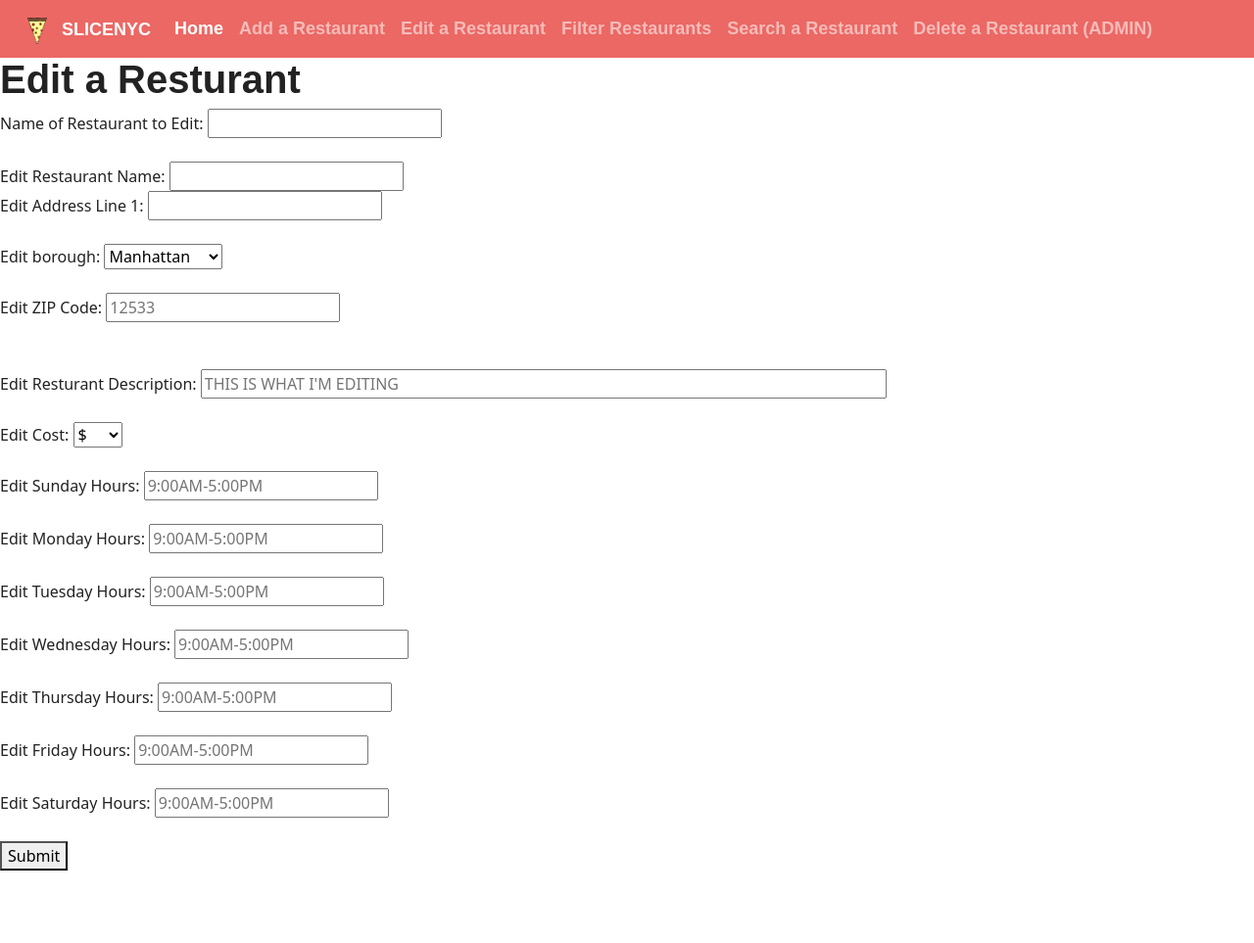
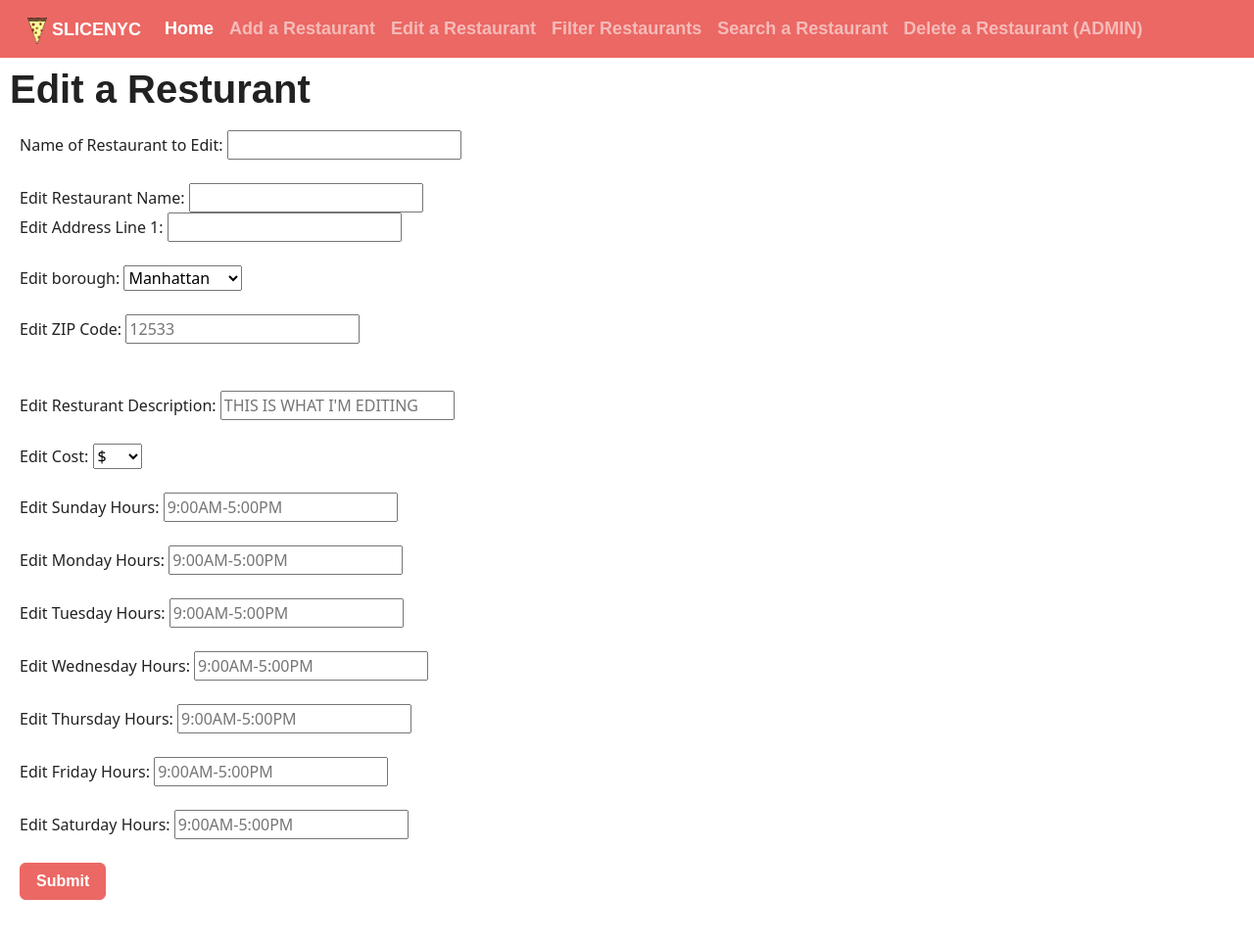
Before and after one commit to software-students-fall2023/2-web-app-exercise-plant-2-0, a Flask app: page /edit in a window 1280 px wide. Shown: the whole page at 98% size. Before the commit the page ends 889 px from the top, so only its background shows below. Run offline with Flask 3, Linux system fonts and the light colour scheme; some libraries are stand-ins or nearby versions; some web fonts are replaced.

Commit message:
Improved buttons and cards instead of lists

```diff
--- a/static/css/index.css
+++ b/static/css/index.css
@@ -1,26 +1,13 @@
-.btn {
-    display: inline-block;
-    padding: 10px 20px;
-    border-radius: 4px;
-    border: none;
-    font-size: 1rem;
-    cursor: pointer;
-  }
+h1{
+  margin: 10px;
+}
+form{
+  margin:20px;
+}
+ul{
+  padding-left:20px;
+}
 
-  /* Primary button */
-  .btn-primary {
-    background: #007bff;
-    color: #fff;
-  }
-
-  .btn-primary:hover {
-    background: #0062cc;
-  }
-
-  /* Form container */
-  form {
-    max-width: 500px;
-    margin: 0 auto;
-    padding: 20px;
-    border: 1px solid #ddd;
-  }
+.card{
+ width: 93%;
+}
--- a/templates/pages/edit.html
+++ b/templates/pages/edit.html
@@ -3,33 +3,12 @@
 
 <head>
     <link rel="stylesheet" type="text/css" href="{{ url_for('static', filename='css/bootstrap.css') }}">
+    <link rel="stylesheet" type="text/css" href="{{ url_for('static', filename='css/index.css') }}">
+
     <meta charset="UTF-8">
     <meta name="viewport" content="width=device-width, initial-scale=1.0">
     <title>Edit a Restaurant </title>
-    <style>
-        img {
-            width: 100px;
-            border-radius: 0px;
-            float: none;
-            margin-right: 10px;
-        }
 
-        p.class1 {
-            font-weight: none;
-
-        }
-
-        p.class2 {
-            font-weight: bold;
-        }
-
-        .class3 {
-            width: 700px;
-            /* Set the desired width for the input field */
-            font-size: 16px;
-            /* Set the desired font size for the text inside the input field */
-        }
-    </style>
 </head>
 
 <body>
@@ -38,6 +17,7 @@
 
     <h1>Edit a Resturant</h1>
 
+    <form>
     <div>
         <label for="name">Name of Restaurant to Edit:</label>
         <input type="text" id="name" name="restaurant_name" required>
@@ -118,7 +98,7 @@
     </div>
     <br>
     <div>
-        <button type="submit">Submit</button>
+        <button type="submit" class="btn btn-primary">Submit</button>
     </div>
     <br>
 
--- a/templates/pages/info.html
+++ b/templates/pages/info.html
@@ -2,6 +2,8 @@
 <html>
 <head>
     <link rel="stylesheet" type="text/css" href="{{ url_for('static', filename='css/bootstrap.css') }}">
+    <link rel="stylesheet" type="text/css" href="{{ url_for('static', filename='css/index.css') }}">
+
 
     <title>NYC Pizza</title>
     <!-- Add your CSS styles here -->
--- a/templates/pages/navbar.html
+++ b/templates/pages/navbar.html
@@ -1,5 +1,5 @@
 <!-- navbar.html -->
-
+<meta name="viewport" content="width=device-width, initial-scale=1">
     <nav class="navbar navbar-expand-lg bg-primary px-3" data-bs-theme="dark">
         <div class="container-fluid">
 
--- a/templates/pages/response.html
+++ b/templates/pages/response.html
@@ -2,6 +2,8 @@
 <html>
 <head>
     <link rel="stylesheet" type="text/css" href="{{ url_for('static', filename='css/bootstrap.css') }}">
+    <link rel="stylesheet" type="text/css" href="{{ url_for('static', filename='css/index.css') }}">
+
 
     <title>Response Page</title>
 </head>
```
Also changed, not shown: templates/pages/addresturant.html (+3 -23 lines), templates/pages/deleterestaurant.html (+7 -4 lines), templates/pages/filter.html (+18 -10 lines), templates/pages/home.html (+17 -10 lines), templates/pages/search.html (+15 -9 lines).
